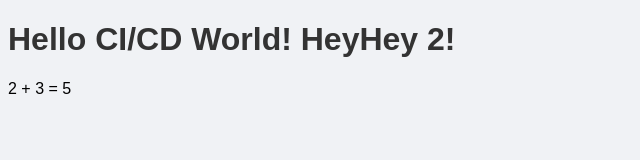
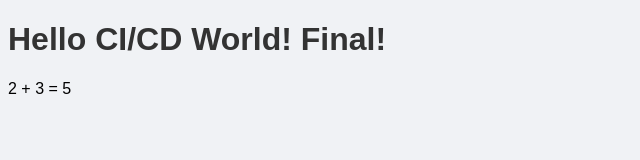
Before and after one commit to ditatteda01/cicd, a website with bundled scripts: page cicd-gitpage-demo/index.html in a window 1280 px wide. Shown: the whole page, without its empty margins (0-640 px from the left). Built offline with nearby package versions, Linux system fonts and the light colour scheme.

Commit message:
final test

```diff
--- a/cicd-gitpage-demo/index.html
+++ b/cicd-gitpage-demo/index.html
@@ -16,7 +16,7 @@
 </head>
 <body>
     <h1>
-        Hello CI/CD World! HeyHey 2!
+        Hello CI/CD World! Final!
     </h1>
 
     <p id="result"></p>
```
Also changed, not shown: .github/workflows/deploy-gitpage-demo.yml.
